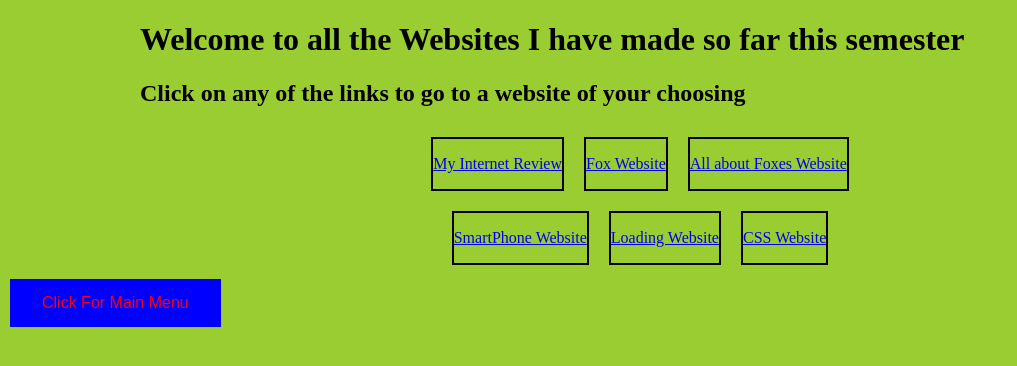
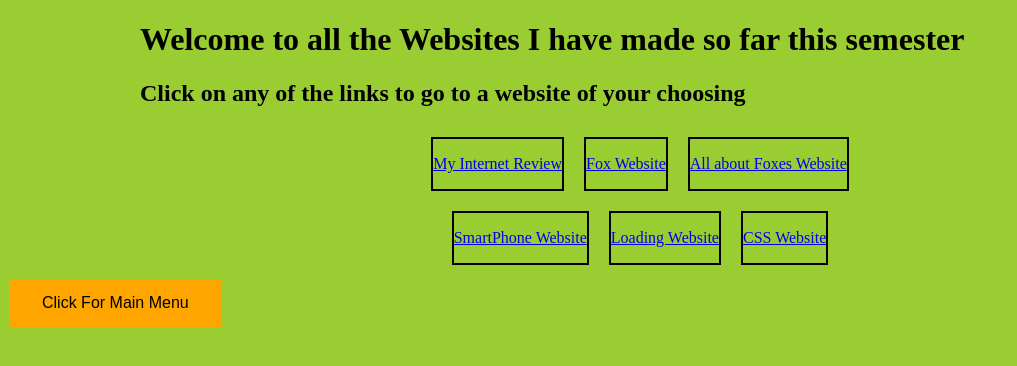
Before and after one commit to MexicanOwl64/WebDevPortfolio, a plain HTML site: page MainMenu/index.html in a window 1280 px wide. Shown: the whole page, without its empty margins (0-1017 px from the left). Drawn offline with Linux system fonts and the light colour scheme.

Commit message:
Color Change

```diff
--- a/AllAboutFoxWebsite/FoxStyle.css
+++ b/AllAboutFoxWebsite/FoxStyle.css
@@ -38,8 +38,8 @@
 
 .button {
   border: none;
-  color: red;
-  background-color:blue;
+  color: black;
+  background-color: orange;
   padding: 15px 32px;
   text-align: center;
   text-decoration: none;
--- a/MainMenu/WebPortfolio.css
+++ b/MainMenu/WebPortfolio.css
@@ -30,8 +30,8 @@ h2{
 
 .button {
   border: none;
-  color: red;
-  background-color:blue;
+  color: black;
+  background-color: orange;
   padding: 15px 32px;
   text-align: center;
   text-decoration: none;
--- a/OtherFoxWebsite/OtherFoxStyle.css
+++ b/OtherFoxWebsite/OtherFoxStyle.css
@@ -35,8 +35,8 @@ img {
 
 .button {
   border: none;
-  color: red;
-  background-color:blue;
+  color: black;
+  background-color: orange;
   padding: 15px 32px;
   text-align: center;
   text-decoration: none;
--- a/Websites/InternetReview.css
+++ b/Websites/InternetReview.css
@@ -19,8 +19,8 @@ color:blue;
 
 .button {
   border: none;
-  color: red;
-  background-color:blue;
+  color: black;
+  background-color: orange;
   padding: 15px 32px;
   text-align: center;
   text-decoration: none;
```
Also changed, not shown: MainMenu/index.html (+1 -1 lines).
